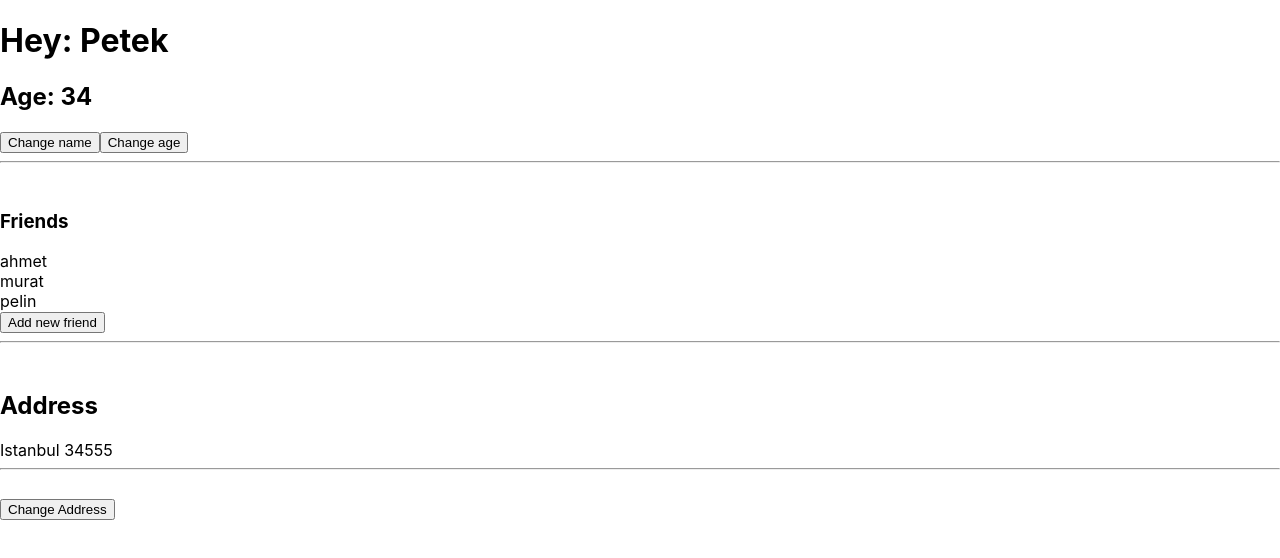
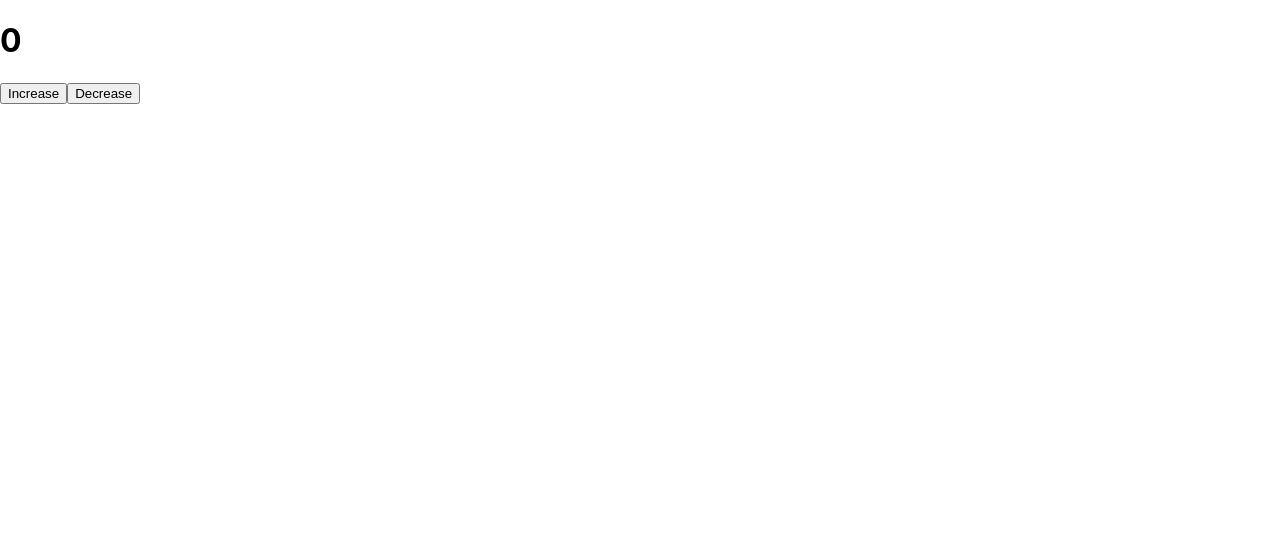
Before and after one commit to petekgithub/react-start, a React (Create React App) app: page / in a window 1280 px wide. Shown: the top 558 px of the page. Built offline with nearby package versions, Linux system fonts and the light colour scheme.

Commit message:
simple-calculator-app
we have simple increment and decrement button. Incrementing/decrementing process using with useState.

```diff
--- /dev/null
+++ b/src/components/Counter.js
@@ -0,0 +1,22 @@
+import React, { useState } from 'react'
+
+const Counter = () => {
+const [count, setCount] = useState(0)
+
+const increase = () => {
+    setCount(count + 1)
+}
+
+const decrease = () => {
+    setCount(count -1)
+}
+  return (
+    <div>
+        <h1>{count}</h1>
+        <button onClick={increase}>Increase</button>
+        <button onClick={decrease}>Decrease</button>
+    </div>
+  )
+}
+
+export default Counter
--- a/src/index.js
+++ b/src/index.js
@@ -1,13 +1,14 @@
 import React from 'react';
 import ReactDOM from 'react-dom/client';
 import './index.css';
-import App from './App';
+//import App from './App';
+import Counter from "./components/Counter"
 import reportWebVitals from './reportWebVitals';
 
 const root = ReactDOM.createRoot(document.getElementById('root'));
 root.render(
   <React.StrictMode>
-    <App />
+    <Counter/>
   </React.StrictMode>
 );
 
```
